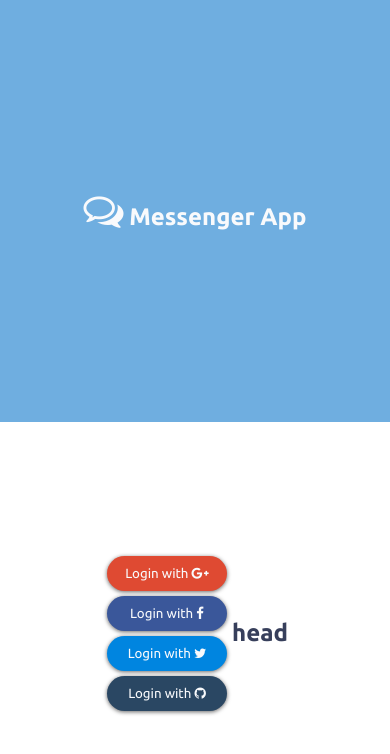
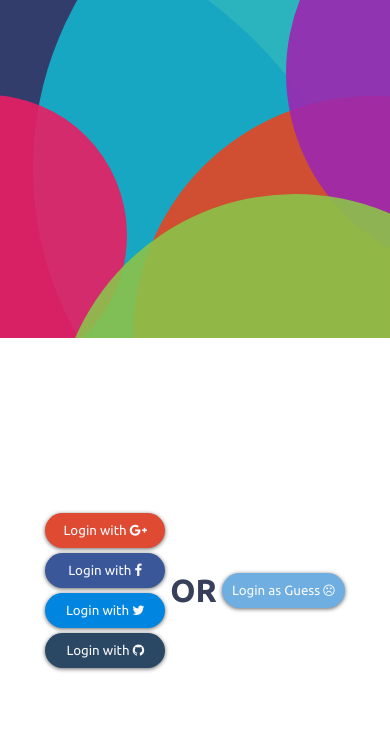
Before and after one commit to hamsahmedansari/React-Realtime-Chat, a React (Create React App) app: page / in a window 390 px wide. Shown: the top 754 px of the page. Built offline with nearby package versions, Linux system fonts and the light colour scheme.

Commit message:
UPDATE: :construction: UI login sideBar

```diff
--- a/src/App.css
+++ b/src/App.css
@@ -2,6 +2,9 @@
 * {
   margin: 0;
   padding: 0;
+}
+body {
+  background: #fff;
 }
 *:not(i) {
   font-family: "Ubuntu", sans-serif;
--- a/src/components/login/index.jsx
+++ b/src/components/login/index.jsx
@@ -11,9 +11,17 @@ class Login extends Component {
       <div className="login">
         <div className="flex-container">
           <div className="item head flex-container">
-            <h2 className="item">
-              <i className="fa fa-comments-o" /> Messenger App
-            </h2>
+            <div className="item">
+              <div className="background">
+                <div className="ball-1" />
+                <div className="ball-2" />
+                <div className="ball-3" />
+                <div className="ball-4" />
+                <div className="ball-5" />
+                <div className="ball-6" />
+                <div className="ball-7" />
+              </div>
+            </div>
           </div>
           <div className="item body flex-container">
             <div className="item social-btn">
@@ -34,7 +42,12 @@ class Login extends Component {
               </button>
             </div>
             <div className="item">
-              <h2>head</h2>
+              <h1>OR</h1>
+            </div>
+            <div className="item">
+              <button className="btn ">
+                Login as Guess <i className="fa fa-frown-o	" />
+              </button>
             </div>
           </div>
         </div>
--- a/src/components/login/style.scss
+++ b/src/components/login/style.scss
@@ -1,30 +1,103 @@
 .login {
   position: fixed;
-  width: 95%;
-  height: 95%;
+  width: 100%;
+  height: 100%;
   top: 0;
   left: 0;
-  padding: 2.5%;
+  padding: 0%;
 
   > div {
-    flex-direction: column;
+    flex-direction: row;
     flex-wrap: wrap;
     justify-content: space-around;
     align-items: center;
     height: 100%;
     > div {
-      width: 100%;
-      height: 50%;
+      height: 100%;
+      width: 50%;
     }
   }
   .head {
-    background: #6faee0;
     align-items: center;
     text-align: center;
     justify-content: center;
     color: #f9fafc;
-    i {
-      font-size: 40px;
+    > div {
+      width: 100%;
+      height: 100%;
+    }
+    .background {
+      background: #f9fafc;
+      position: relative;
+      overflow: hidden;
+      width: 100%;
+      height: 100%;
+      top: 0;
+      left: 0;
+      div {
+        position: absolute;
+        border-radius: 100%;
+        opacity: 0.9;
+        width: 200px;
+        height: 200px;
+        animation: ball 1s ease-in-out;
+      }
+      .ball-1 {
+        transform: scale(3.4);
+        background: #fab334;
+        top: -20%;
+        left: -10%;
+      }
+      .ball-2 {
+        transform: scale(4.4);
+        background: #1f3071;
+        bottom: -34%;
+        left: -40%;
+      }
+      .ball-3 {
+        transform: scale(3.4);
+        background: #16b3cb;
+        top: 20%;
+        left: 70%;
+      }
+      .ball-4 {
+        transform: scale(2.4);
+        top: 70%;
+        background: #e54522;
+        left: 70%;
+      }
+      .ball-5 {
+        transform: scale(2);
+        top: -8%;
+        background: #9c27b0;
+        left: 99%;
+      }
+      .ball-6 {
+        transform: scale(1.4);
+        top: 40%;
+        background: #e91e63;
+        left: -29%;
+      }
+      .ball-7 {
+        transform: scale(2.4);
+        top: 99%;
+        background: #8bc34a;
+        left: 50%;
+      }
+      @keyframes ball {
+        0% {
+          width: 200px;
+          height: 200px;
+        }
+        50% {
+          width: 400px;
+          height: 400px;
+        }
+        100% {
+          width: 200px;
+          height: 200px;
+        }
+      }
     }
   }
   .body {
@@ -34,7 +107,7 @@
     color: #373f5b;
     button {
       margin: 5px;
-      width: 120px;
+      min-width: 120px;
     }
     .social-btn {
       :nth-child(1):not(i) {
@@ -67,10 +140,15 @@
 }
 @media only screen and (max-width: 600px) {
   .login {
-    width: 100%;
-    height: 100%;
-    top: 0;
-    left: 0;
-    padding: 0%;
+    > div {
+      flex-direction: column;
+      > div {
+        height: 60%;
+        width: 100%;
+      }
+      > :nth-child(1) {
+        height: 40%;
+      }
+    }
   }
 }
```
